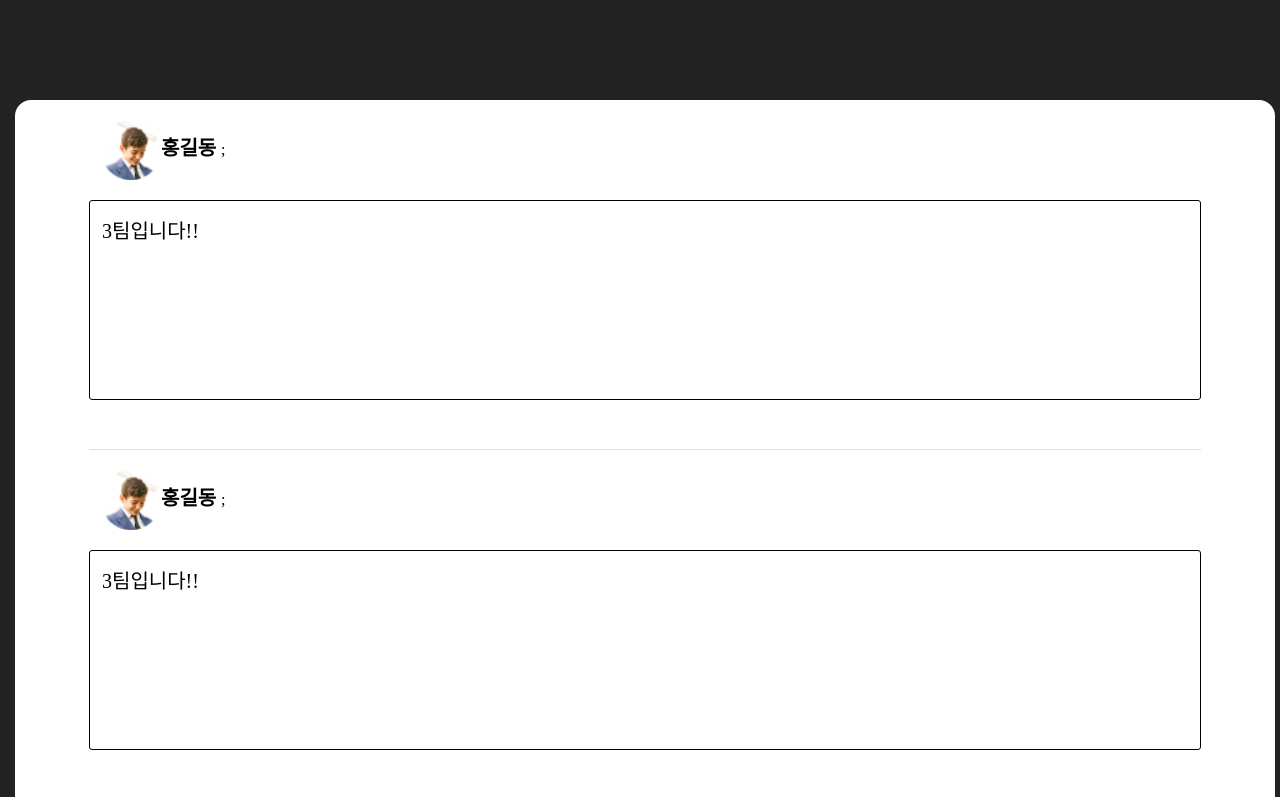
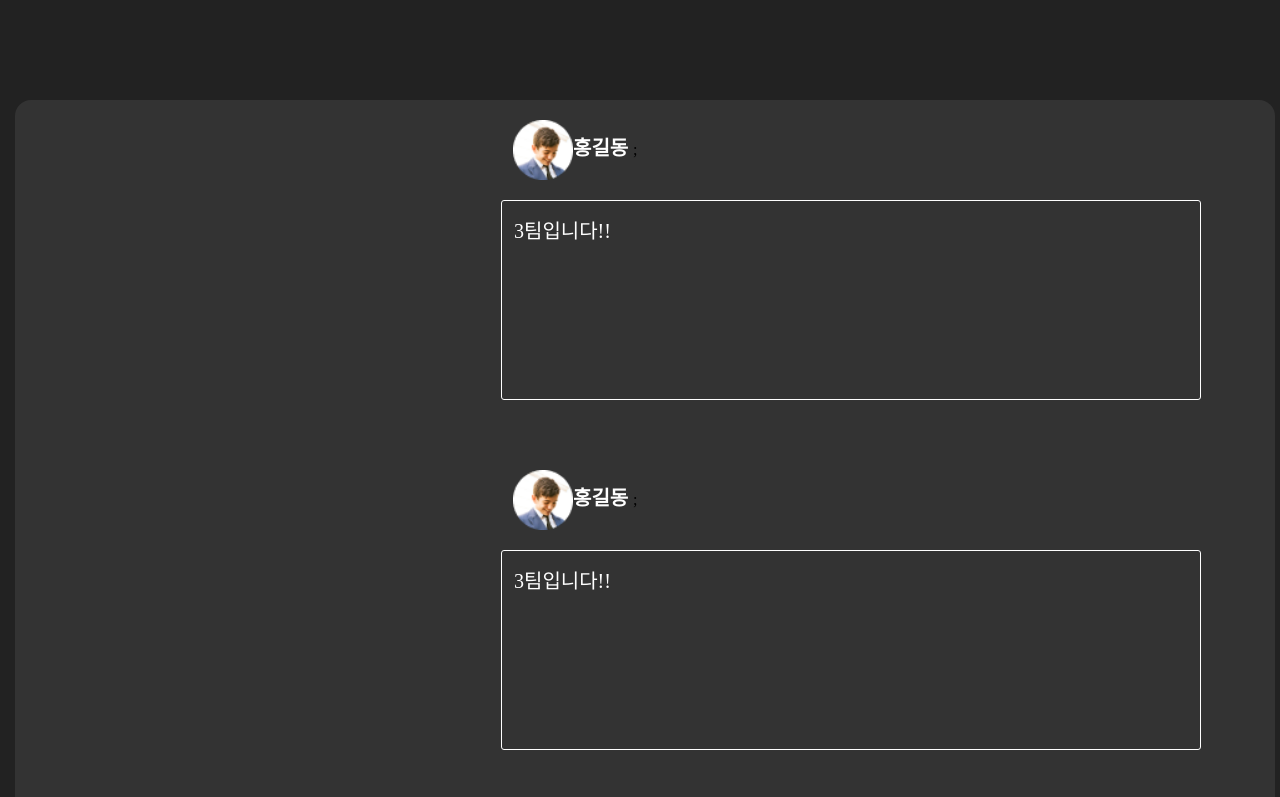
Before and after one commit to wecode-bootcamp-korea/49-2nd-DKDK-frontend, a React app: page /userpost in a window 1280 px wide. Shown: the top 797 px of the page. Built offline with nearby package versions, Linux system fonts and the light colour scheme.

Commit message:
UI 진행중

```diff
--- a/src/pages/UserPost/UserPost.scss
+++ b/src/pages/UserPost/UserPost.scss
@@ -1,20 +1,19 @@
 .contentsWrap {
   .postList {
-    width: 10 00px;
     height: 1200px;
     display: flex;
     flex-direction: column;
     align-items: flex-end;
     border-radius: var(--C_Radius, 16px);
-    background: var(--White, #fff);
+    background: #333;
     padding: 0px 24px;
     gap: 24px;
 
     span {
-      color: black;
+      color: white;
     }
     .container {
-      width: 100%;
+      width: 800px;
       height: 1200px;
       display: flex;
       padding: 0px 50px;
@@ -24,7 +23,6 @@
     .post {
       width: 100%;
       height: 350px;
-      border-bottom: 1px solid #ffe86f;
 
       .userPost {
         display: flex;
@@ -38,7 +36,7 @@
         .userName {
           width: 60px;
           height: 24px;
-          color: black;
+          color: white;
           font-size: 20px;
           font-style: normal;
           font-weight: 700;
@@ -49,14 +47,14 @@
         width: 100%;
         height: 200px;
         display: flex;
-        border: 1px solid black;
+        border: 1px solid white;
         border-radius: 3px;
 
         .postContent {
           font-size: 20px;
           font-style: normal;
           font-weight: 400;
-          color: black;
+          color: white;
           gap: 24px;
         }
       }
```
Also changed, not shown: 1 other file.
